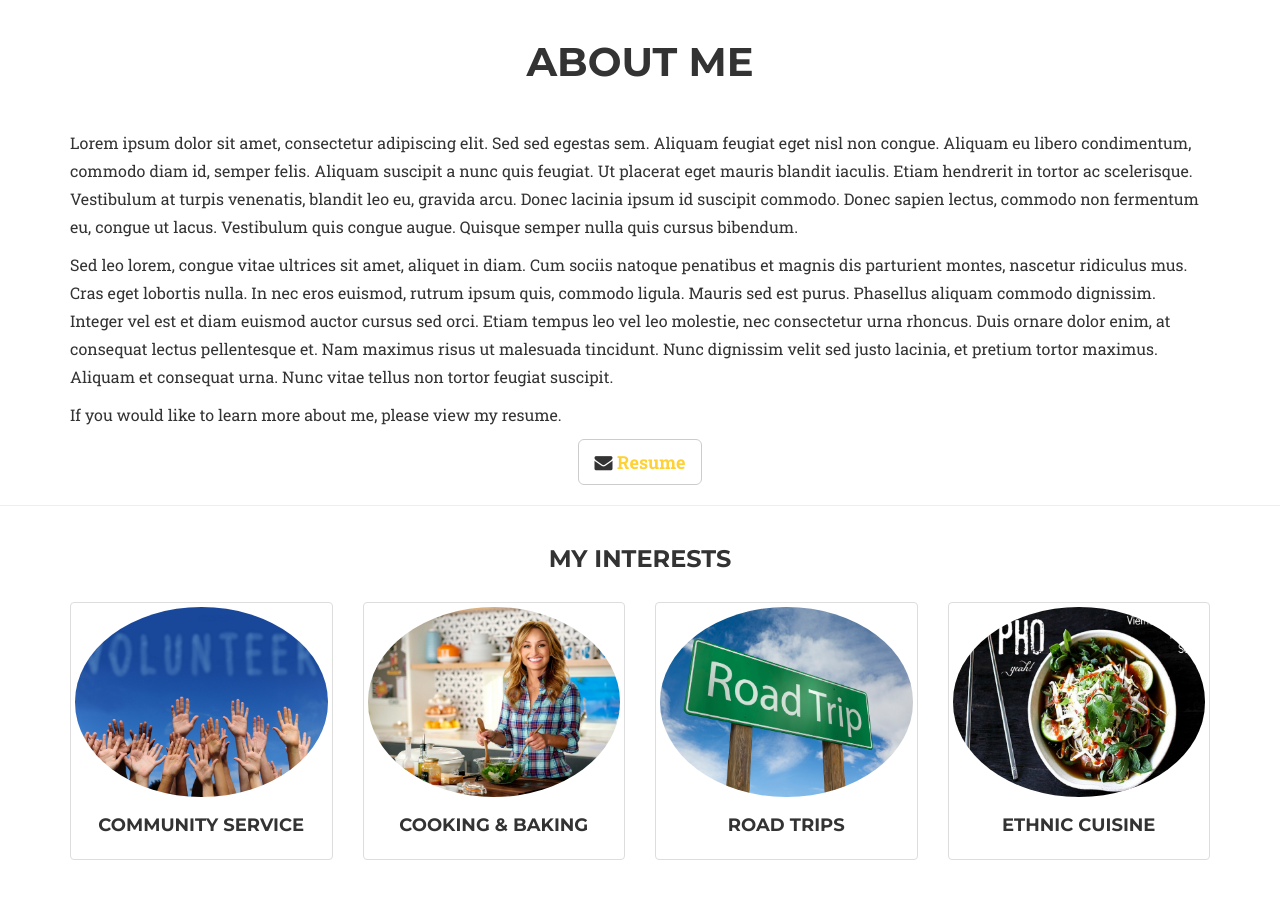
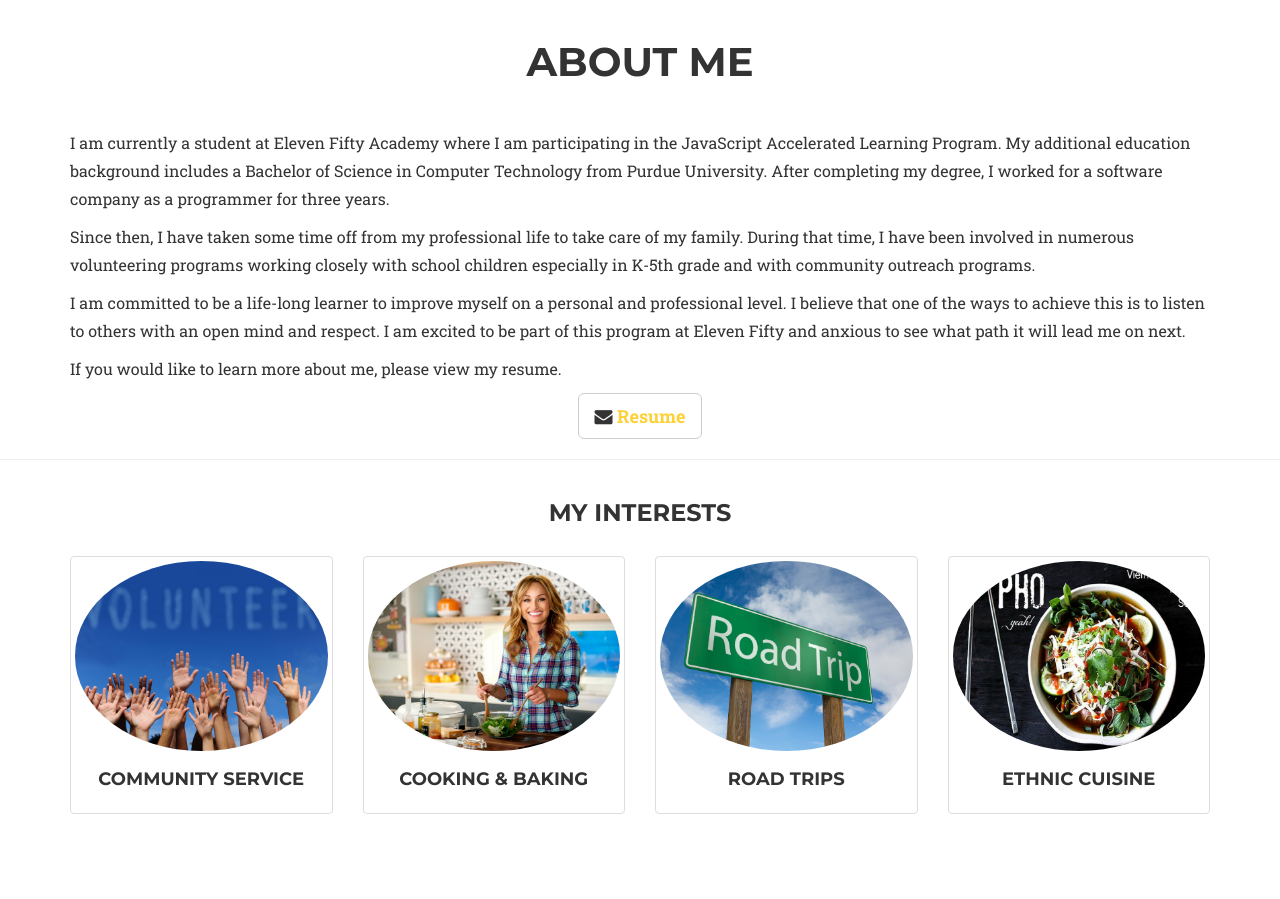
Before and after one commit to juliesimpson/juliesimpson.github.io, a website: page index.html in a window 1280 px wide. Shown: the part 800-1699 px from the top of the page. Drawn offline with nearby package versions, Linux system fonts and the light colour scheme; a web font is replaced by a local one.

Commit message:
updated the about me section

```diff
--- a/index.html
+++ b/index.html
@@ -95,10 +95,13 @@
                 <div class="col-lg-12 text-center">
                     <h2 class="section-heading">About Me</h2>
                     <p class="section-heading-paragraph">
-                        Lorem ipsum dolor sit amet, consectetur adipiscing elit. Sed sed egestas sem. Aliquam feugiat eget nisl non congue. Aliquam eu libero condimentum, commodo diam id, semper felis. Aliquam suscipit a nunc quis feugiat. Ut placerat eget mauris blandit iaculis. Etiam hendrerit in tortor ac scelerisque. Vestibulum at turpis venenatis, blandit leo eu, gravida arcu. Donec lacinia ipsum id suscipit commodo. Donec sapien lectus, commodo non fermentum eu, congue ut lacus. Vestibulum quis congue augue. Quisque semper nulla quis cursus bibendum.
+                        I am currently a student at Eleven Fifty Academy where I am participating in the JavaScript Accelerated Learning Program. My additional education background includes a Bachelor of Science in Computer Technology from Purdue University. After completing my degree, I worked for a software company as a programmer for three years.
                     </p>
                     <p class="section-heading-paragraph">
-                        Sed leo lorem, congue vitae ultrices sit amet, aliquet in diam. Cum sociis natoque penatibus et magnis dis parturient montes, nascetur ridiculus mus. Cras eget lobortis nulla. In nec eros euismod, rutrum ipsum quis, commodo ligula. Mauris sed est purus. Phasellus aliquam commodo dignissim. Integer vel est et diam euismod auctor cursus sed orci. Etiam tempus leo vel leo molestie, nec consectetur urna rhoncus. Duis ornare dolor enim, at consequat lectus pellentesque et. Nam maximus risus ut malesuada tincidunt. Nunc dignissim velit sed justo lacinia, et pretium tortor maximus. Aliquam et consequat urna. Nunc vitae tellus non tortor feugiat suscipit.
+                        Since then, I have taken some time off from my professional life to take care of my family. During that time, I have been involved in numerous volunteering programs working closely with school children especially in K-5th grade and with community outreach programs.
+                    </p>
+                    <p class="section-heading-paragraph">
+                        I am committed to be a life-long learner to improve myself on a personal and professional level. I believe that one of the ways to achieve this is to listen to others with an open mind and respect. I am excited to be part of this program at Eleven Fifty and anxious to see what path it will lead me on next.
                     </p>
                     <p class="section-heading-paragraph">
                         If you would like to learn more about me, please view my resume.
```
